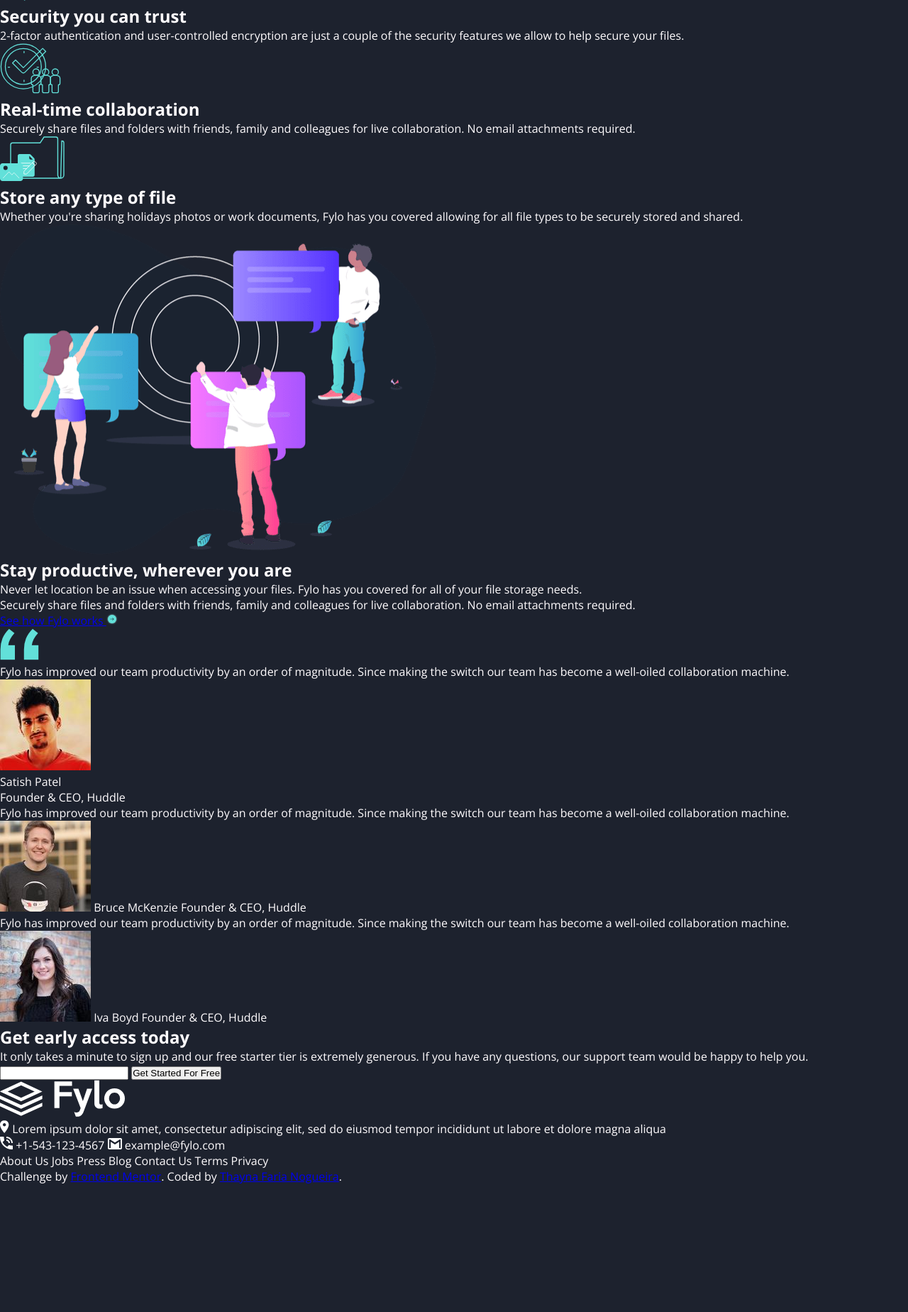
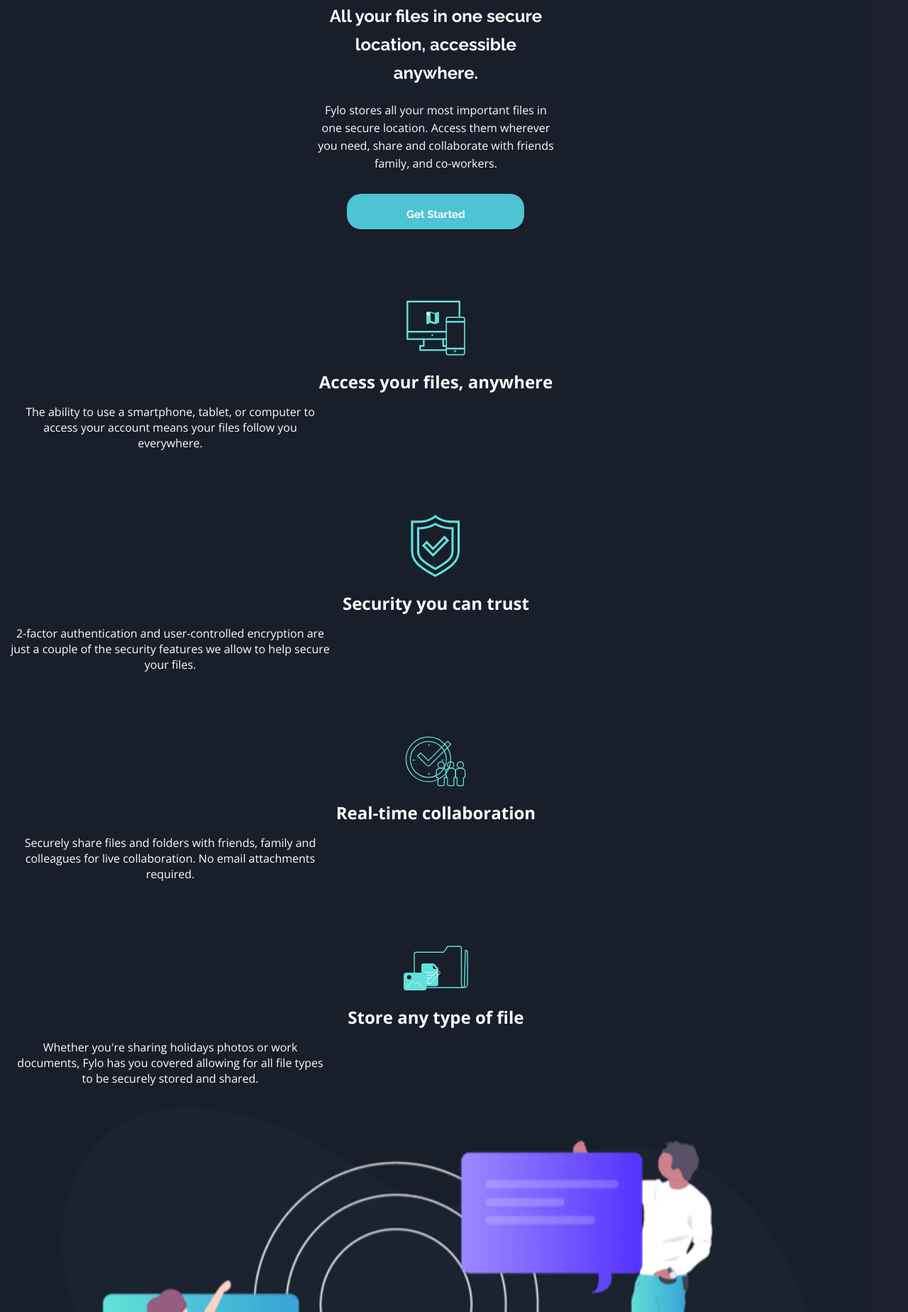
Before and after one commit to thaynafarianogueira/LandingPage-fylo, a plain HTML site: page index.html in a window 1280 px wide. Shown: the part 952-2800 px from the top of the page at 71% size. Before the commit the page ends 2620 px from the top, so only its background shows below. Drawn offline with nearby package versions, Linux system fonts and the light colour scheme.

Commit message:
mobile first

```diff
--- a/CSS/style.css
+++ b/CSS/style.css
@@ -6,13 +6,220 @@
     padding: 0;
     box-sizing: border-box;
 }
+
+
+
 body{
-    background-color: #1D222E;
+   background-color: #1D222E;
     color: #FFFCFE;
     font-family: 'Open Sans', sans-serif;
 
+  height: 100vh;
+  width: 96vw;
 }
 
 header{
     font-family:'Raleway', sans-serif;
+    display: flex;
+    justify-content: space-between;
+    align-items: center;
+    margin: 30px;
+
 }
+
+header > img.logo{
+    height:30px;
+
+}
+
+header > ul{
+    display: flex;
+}
+
+ul > li, a{
+    list-style: none;
+    text-decoration: none;
+    padding-right: 15px;
+    color: #FFFCFE;
+}
+
+
+
+main{
+    text-align: center;
+    min-width: 450px;
+}
+
+#bg-curve{
+    background: url(../images/bg-curvy-mobile.svg) no-repeat;
+    background-size: cover;
+    background-position: 67% 33%;
+
+
+}
+
+main > section > img#illustration-intro{
+   width: 90%;
+   padding: 20px;
+}
+
+main > section > h2 {
+    line-height: 40px;
+    margin-top: 20px;
+    font-family:'Raleway', sans-serif;
+
+}
+main > section > p {
+    padding: 20px;
+    line-height: 25px;
+
+}
+
+main > section > button{
+    background-color: #4EC3D4;
+    color: #FFFCFE;
+    font-weight: 700;
+    font-size: 15px;
+    font-family: 'Raleway', sans-serif;
+    width: 250px;
+    height: 50px;
+    border-radius: 20px;
+    border: none;
+    box-shadow: 1px 2px 1px rgba(0, 0, 0, 0.378);
+    margin: 10px;
+}
+
+main > div.card > img{
+  margin-top: 90px;
+}
+
+main > div.card > h2{
+    margin: 15px;
+  }
+
+  main > div.card > P {
+    margin-left: 15px;
+    width: 450px;
+  }
+
+article{
+    margin: 30px;
+
+
+}
+
+article > h2{
+    font-family:'Raleway', sans-serif;
+    margin: 15px;
+}
+
+article > p{
+    margin: 15px 0px ;
+
+}
+
+article > a {
+   color: #76d9e8;
+   text-decoration: underline;
+   text-underline-position: under;
+}
+
+div#team-fylo{
+    text-align: left;
+    margin-left: 10px;
+
+}
+div.card2{
+    color: #FFFCFE;
+    text-align: left;
+    border-radius: 10px;
+    box-shadow: 1px 1px 1px rgba(0, 0, 0, 0.323);
+    width: 430px;
+    padding: 25px;
+   margin-bottom: 25px;
+}
+
+
+div.card2 > div {
+    display: flex;
+    justify-content: space-between;
+
+}
+
+div.card2 > div >img{
+    border-radius: 50%;
+    width: 50px;
+    margin:10px
+
+}
+
+div#sing-up{
+position: relative;
+top: 163px;
+left: 23px;
+
+width: 400px;
+height: 430px;
+margin: 50px 20px;
+padding: 25px;
+border-radius: 20px;
+background-color: #1D222E;
+box-shadow: 1px 2px 3px black;
+text-align: center;
+}
+
+div#sing-up > div {
+    display: flex;
+    flex-direction: column;
+    width: 300px;
+    padding: 25px;
+
+}
+div#sing-up > div, input, button{
+    padding: 20px;
+    border-radius: 50px;
+    border: none;
+    margin-top: 30px;
+}
+
+div#sing-up > div > button{
+    background-color: #76d9e8;
+    color: #FFFCFE;
+    font-weight: 700;
+
+}
+footer > div >img#lg{
+    margin-top: 150px;
+}
+
+footer{
+    background-color: #0f1520;
+}
+
+footer > div {
+    width: 350px;
+    text-align: center;
+    padding: 15px;
+    margin: 15px;
+}
+
+footer > div > p{
+    text-align: left;
+    margin-top: 20px;
+}
+
+footer > div > p > img{
+    margin-right: 20px;
+}
+
+footer > nav > ul, li{
+    display: flex;
+    flex-direction: column;
+    margin: 10px;
+}
+
+
+footer > p{
+     font-size: 15px;
+     text-align: center;
+}
--- a/index.html
+++ b/index.html
@@ -8,9 +8,9 @@
     <link rel="shortcut icon" href="/images/favicon-32x32.png" type="image/x-icon">
     <link rel="stylesheet" href="CSS/style.css">
 </head>
-<body>
+<body >
     <header>
-        <img src="images/logo.svg" alt="">
+        <img class="logo" src="images/logo.svg" alt="">
         <ul>
             <li><a href="#">Features</a></li>
 
@@ -18,58 +18,63 @@
 
             <li><a href="#">Sign In</a></li>
         </ul>
-
-        <img src="images/illustration-intro.png" alt="">
-        <h1>All your files in one secure location, accessible anywhere.</h1>
-
-        <p>
-            Fylo stores all your most important files in one secure location. Access them wherever
-            you need, share and collaborate with friends family, and co-workers.
-        </p>
-
-        <button>Get Started</button>
     </header>
 
 
-    <main>
+    <main id="bg-curve">
 
+            <section >
+                <img id="illustration-intro" src="images/illustration-intro.png" alt="">
+                <h2>All your files in one secure <br> location, accessible <br> anywhere.</h2>
+
+                <p >
+                    Fylo stores all your most important files in <br> one secure location. Access them wherever <br>
+                    you need, share and collaborate with friends <br> family, and co-workers.
+                </p>
+                <button>Get Started</button>
+            </section>
+
+            <div class="card">
                 <img src="images/icon-access-anywhere.svg" alt="">
                 <h2>Access your files, anywhere</h2>
                 <p>
                     The ability to use a smartphone, tablet, or computer to access your account means your
                     files follow you everywhere.
                 </p>
+            </div>
 
+            <div class="card">
                 <img src="images/icon-security.svg" alt="">
                 <h2>Security you can trust</h2>
                 <p>
                     2-factor authentication and user-controlled encryption are just a couple of the security
                     features we allow to help secure your files.
                 </p>
+            </div>
 
+            <div class="card">
                 <img src="images/icon-collaboration.svg" alt="">
                 <h2>Real-time collaboration</h2>
                 <p>
                     Securely share files and folders with friends, family and colleagues for live collaboration.
                     No email attachments required.
                 </p>
+            </div>
 
+            <div class="card">
                 <img src="images/icon-any-file.svg" alt="">
                 <h2>Store any type of file</h2>
                 <p>
                     Whether you're sharing holidays photos or work documents, Fylo has you covered allowing for all
                     file types to be securely stored and shared.
                 </p>
-
-    </main>
+            </div>
 
             <article >
-          <img src="images/illustration-stay-productive.png" alt="">
+                <img src="images/illustration-stay-productive.png" alt="" width="90%">
                     <h2>Stay productive, wherever you are</h2>
                 <p>
-
-            Never let location be an issue when accessing your files. Fylo has you covered for all of your file
-            storage needs.
+                    Never let location be an issue when accessing <br> your files. Fylo has you covered for all of your file storage needs.
                 </p>
 
                     <p>
@@ -77,25 +82,29 @@
                     attachments required.
                     </p>
 
-              <a href="#">See how Fylo works <img src="images/icon-arrow.svg" alt=""></a>
+                    <a href="#">See how Fylo works <img src="images/icon-arrow.svg" width="20" alt=""></a>
+
             </article>
 
+
+</main>
           <div id="team-fylo" >
-        <img src="images/bg-quotes.png" alt="">
-      <section>
+            <img src="images/bg-quotes.png" width="30" alt="">
+            <div class="card2">
+
                     <p>
                         Fylo has improved our team productivity by an order of magnitude. Since making the switch our team has
                         become a well-oiled collaboration machine.
                     </p>
-
                         <div>
                             <img src="images/profile-1.jpg" alt="">
-                <p>Satish Patel</p>
+                                <h4>Satish Patel</h4>
                                 <p>Founder & CEO, Huddle</p>
+
                         </div>
-      </section>
+            </div>
 
-        <section>
+                <div class="card2">
                     <p>
                         Fylo has improved our team productivity by an order of magnitude. Since making the switch our team has
                         become a well-oiled collaboration machine.
@@ -105,9 +114,9 @@
                         Bruce McKenzie
                         Founder & CEO, Huddle
                     </div>
-        </section>
+                </div>
 
-        <section>
+                <div class="card2">
                     Fylo has improved our team productivity by an order of magnitude. Since making the switch our team has
                     become a well-oiled collaboration machine.
                     <div>
@@ -115,7 +124,7 @@
                         Iva Boyd
                         Founder & CEO, Huddle
                     </div>
-        </section>
+                </div>
         </div>
 
       <div id="sing-up">
@@ -125,14 +134,19 @@
                 questions, our support team would be happy to help you.
             </p>
 
-        <input type="email" name="" id="">
-        <input type="submit" value="Get Started For Free">
+            <div>
+                <input type="email" name="" id="" placeholder="email@example.com">
+                <button type="submit">Get Started For Free </button>
+            </div>
 
         </div>
 
+
     <footer>
+
+
         <div>
-            <img src="images/logo.svg" alt="">
+            <img id="lg"src="images/logo.svg" alt="">
             <p>
                 <img src="images/icon-location.svg" alt="">
                 Lorem ipsum dolor sit amet, consectetur adipiscing elit, sed do eiusmod tempor incididunt ut labore et
@@ -142,24 +156,38 @@
             <p>
                 <img src="images/icon-phone.svg" alt="">
                 +1-543-123-4567
+
+            </p>
+             <p>
                  <img src="images/icon-email.svg" alt="">
                              example@fylo.com
              </p>
+
         </div>
 
         <nav>
-        About Us
-        Jobs
-        Press
-        Blog
-        Contact Us
-        Terms
-        Privacy
+            <ul>
+                <li><a href="">About Us</a></li>
+                <li><a href="">Jobs</a></li>
+                <li><a href=""> Press</a></li>
+                <li><a href="">Blog</a></li>
+                <br>
+                <li><a href="">Contact Us</a></li>
+                <li><a href="">Terms</a></li>
+                <li><a href="">Privacy</a></li>
+            </ul>
         </nav>
 
+        <div id="social">
+            <a href=""><img src="images/2644986_facebook_fb_media_social_icon.png" alt=""></a>
+
+            <a href=""><img src="images/2644990_media_social_twitter_icon.png" alt=""></a>
+            <a href=""><img src="images/5335781_camera_instagram_social media_instagram logo_icon.png" alt=""></a>
+        </div>
+
         <p class="attribution">
-        Challenge by <a href="https://www.frontendmentor.io?ref=challenge" target="_blank">Frontend Mentor</a>.
-        Coded by <a href="#">Thayna Faria Nogueira</a>.
+        Challenge by <a href="https://www.frontendmentor.io?ref=challenge" target="_blank">Frontend Mentor</a> Coded by
+         <a href="#">Thayna Faria Nogueira</a>
         </p>
    </footer>
 </body>
```
Also changed, not shown: design/active-states.jpg (deleted), design/desktop-design.jpg (deleted), design/desktop-preview.jpg (deleted), design/mobile-design.jpg (deleted), images/2644986_facebook_fb_media_social_icon.png (added), images/2644990_media_social_twitter_icon.png (added), images/5335781_camera_instagram_social media_instagram logo_icon.png (added), 2 other files. Lines whose indentation alone changed are shown as unchanged.
